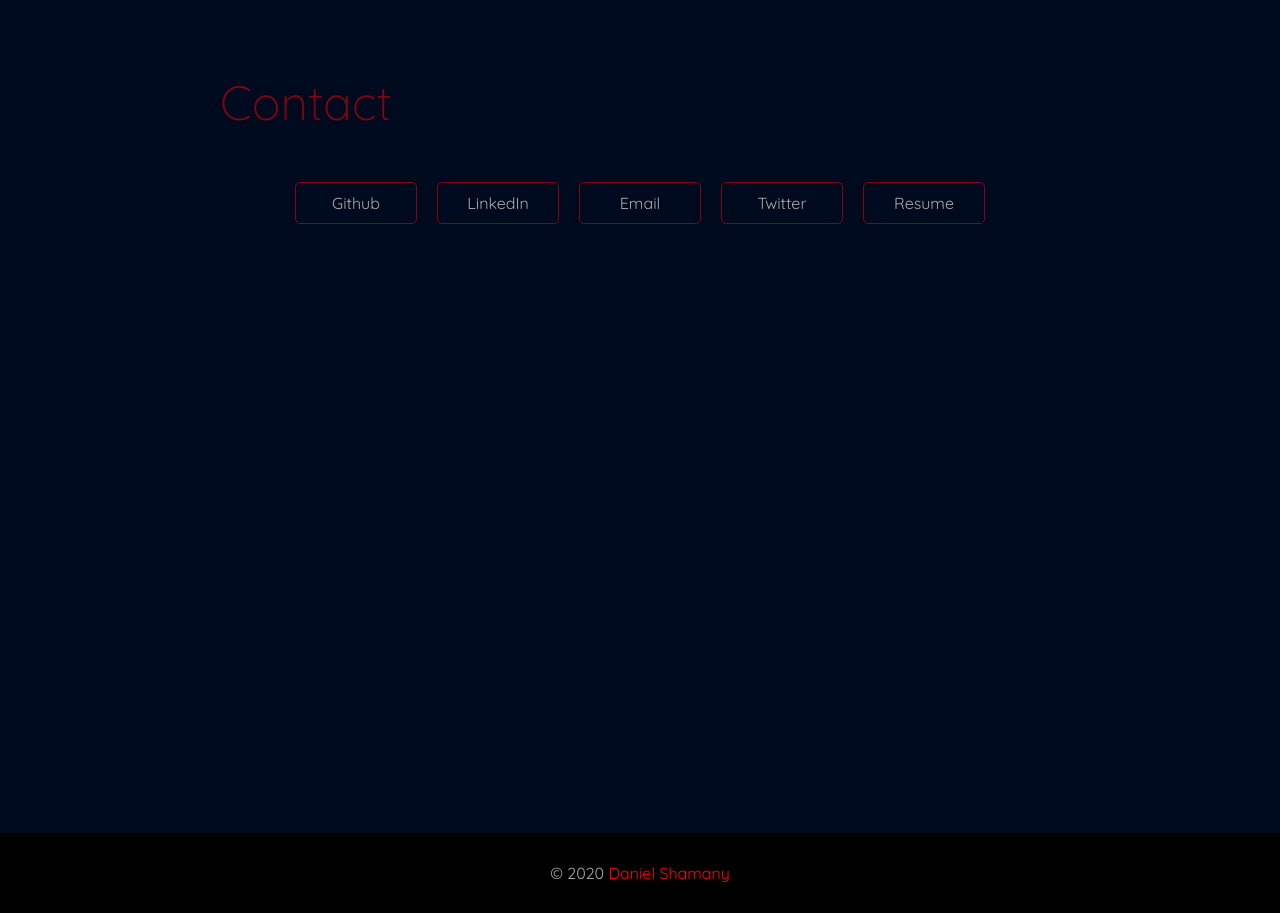
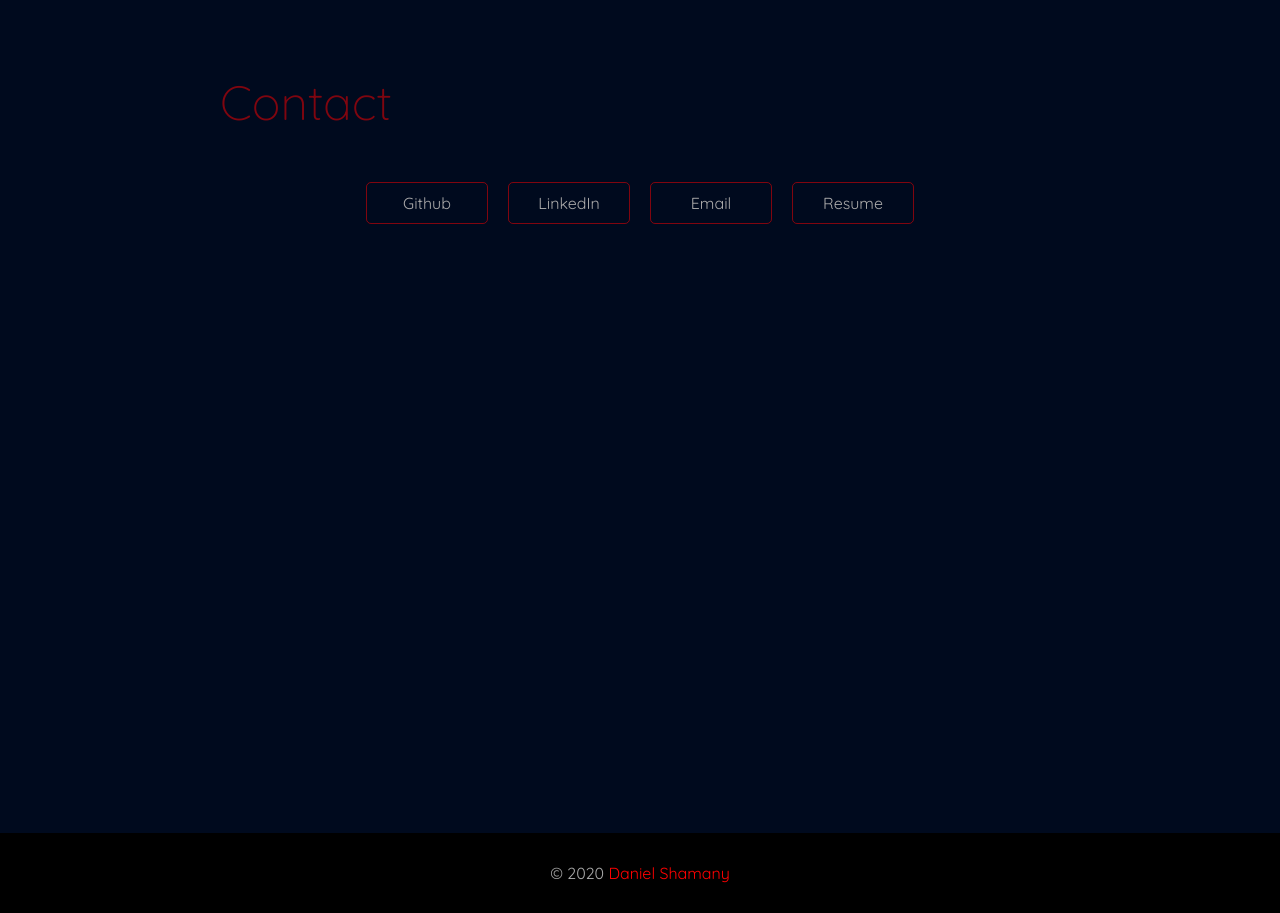
Before and after one commit to dshamany/dshamany.github.io, a plain HTML site: page index.html in a window 1280 px wide. Shown: the part 2928-3841 px from the top of the page. Drawn offline with Linux system fonts and the light colour scheme.

Commit message:
update contact links

```diff
--- a/index.html
+++ b/index.html
@@ -148,9 +148,6 @@
                         <a href="mailto:dshamany@gmail.com" target="_blank">
                             <div>Email</div>
                         </a>
-                        <a href="https://www.twitter.com/dshamany" target="_blank">
-                            <div>Twitter</div>
-                        </a>
                         <a href="./Resume.docx" download>
                             <div>Resume</div>
                         </a>
```
